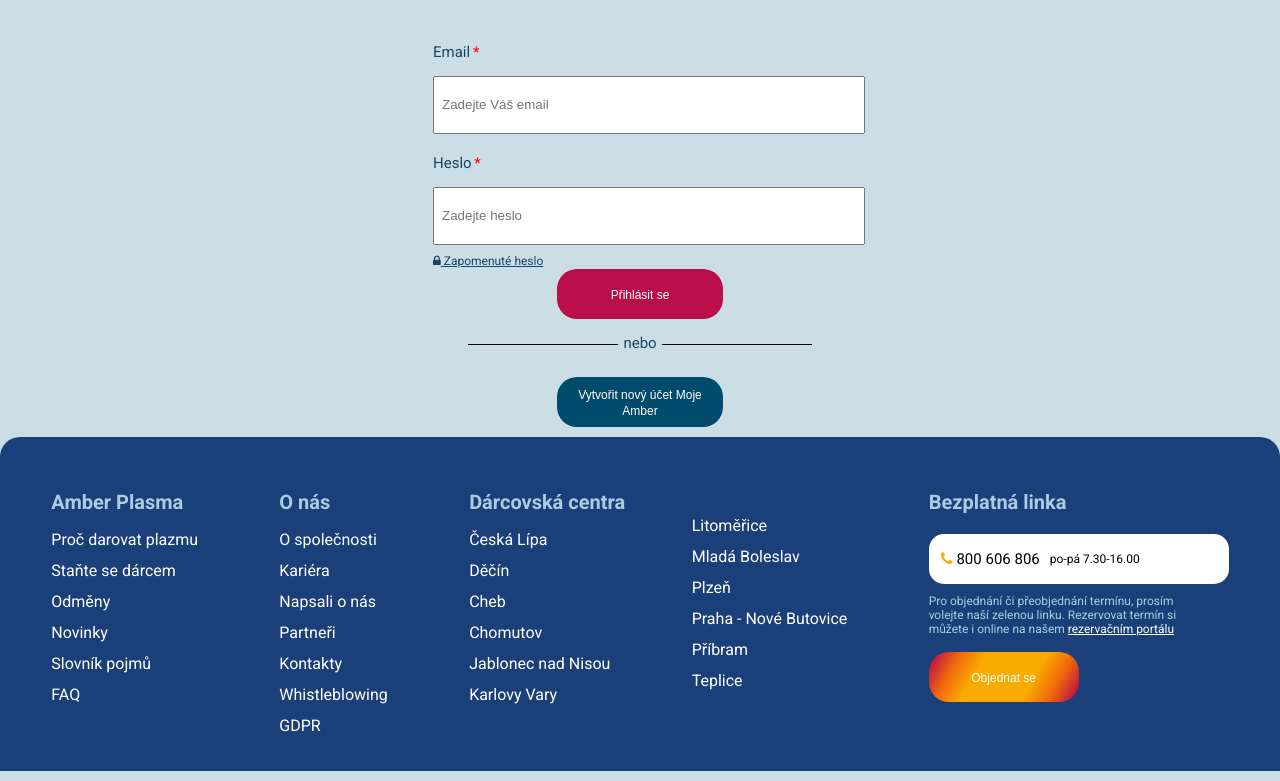
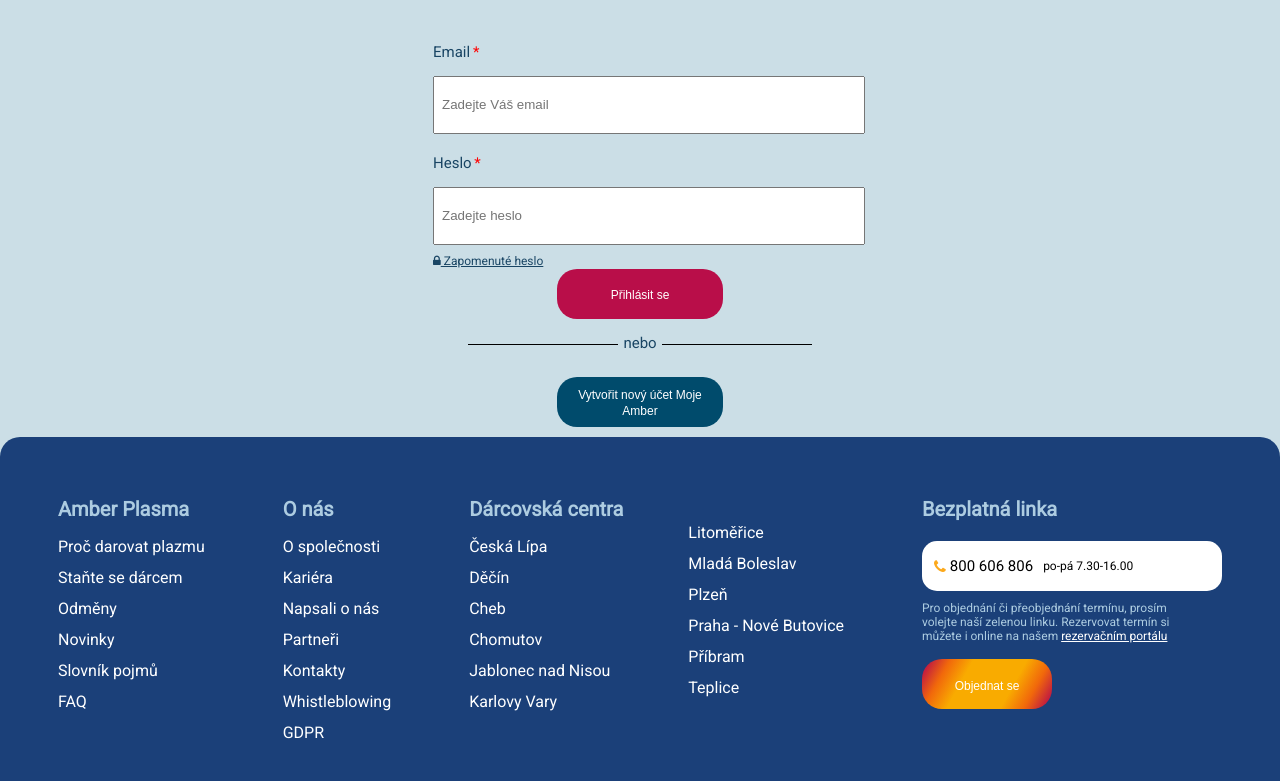
Before and after one commit to Filip-Novotny19/AmberPlasma, a plain HTML site: page AmberPlasma-main/amberplasma/index.html in a window 1280 px wide. Shown: the part 82-863 px from the top of the page. Drawn offline with Linux system fonts and the light colour scheme.

Commit message:
The Final commit

```diff
--- a/AmberPlasma-main/amberplasma/style.css
+++ b/AmberPlasma-main/amberplasma/style.css
@@ -13,7 +13,7 @@ body
 }
 @font-face {
     font-family: 'CustomRoboto';
-    src: url('../Assets/Roboto-VariableFont_wdth,wght.ttf') format('truetype');,
+    src: url('../Assets/Roboto-VariableFont_wdth,wght.ttf') format('truetype');
     font-weight: normal;
     font-style: normal;
 }
@@ -172,13 +172,12 @@ p.line
 {
     background: #1B4079;
     border-radius: 20px 20px 0 0;
-    height: 100%;
     justify-content: space-evenly;
     display: flex;
     flex-direction: row;
     align-items: flex-start;
-    padding-top: 1%;
-    padding-bottom:30px;
+    padding: 20px 10px;
+
 }
 #lasttext
 {
@@ -200,7 +199,7 @@ p.line
     flex-direction: column;
     margin-left: 10px;
     margin-right: 10px;
-    max-height: calc(100vh - 495px);
+    margin-bottom: 1%;
     max-width: 300px;
 }
 .col p
@@ -227,7 +226,7 @@ p.line
     margin-left: 10px;
     margin-right: 10px;
     margin-top: 60px;
-    max-height: calc(100vh - 495px);
+    margin-bottom: 10px;
 }
 .col2 p
 {
@@ -287,7 +286,7 @@ p.line
     max-width: 300px;
 }
 button {
-    width: 50%;
+    width: 130px;
     height: 50px;
     margin-top: 10px;
     font-size: clamp(13px, 2vw, 15px);
@@ -301,7 +300,7 @@ button {
 }
 button:hover
 {
-    width: 160px;
+    width: 130px;
     height: 50px;
     margin-top: 10px;
     background: linear-gradient(209deg, #B90E49 3%, #F1680B 18%, #F9AB00 33%, #F9AB00 67%, #F1680B 82%, #B90E49 97%);
```
